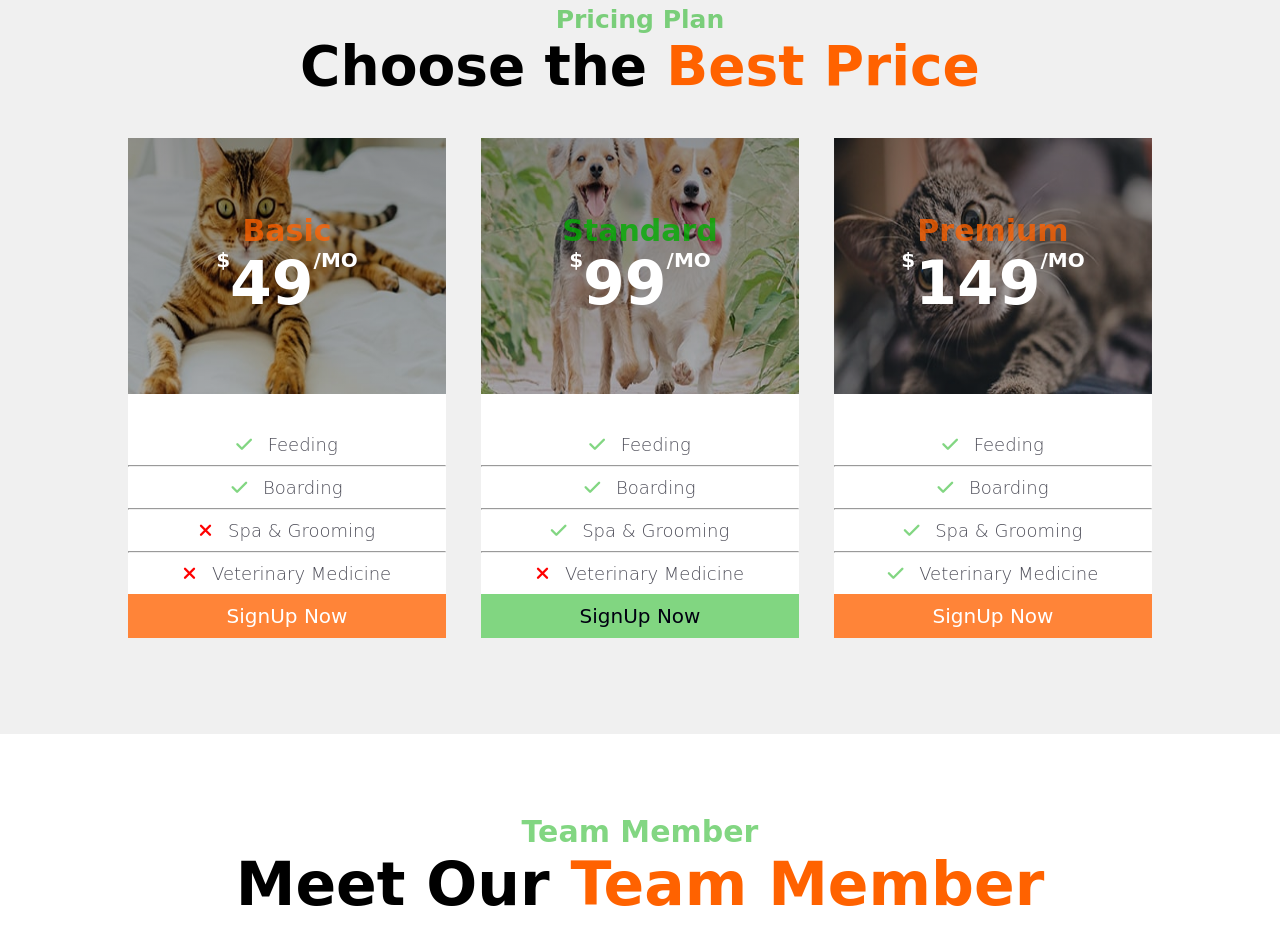
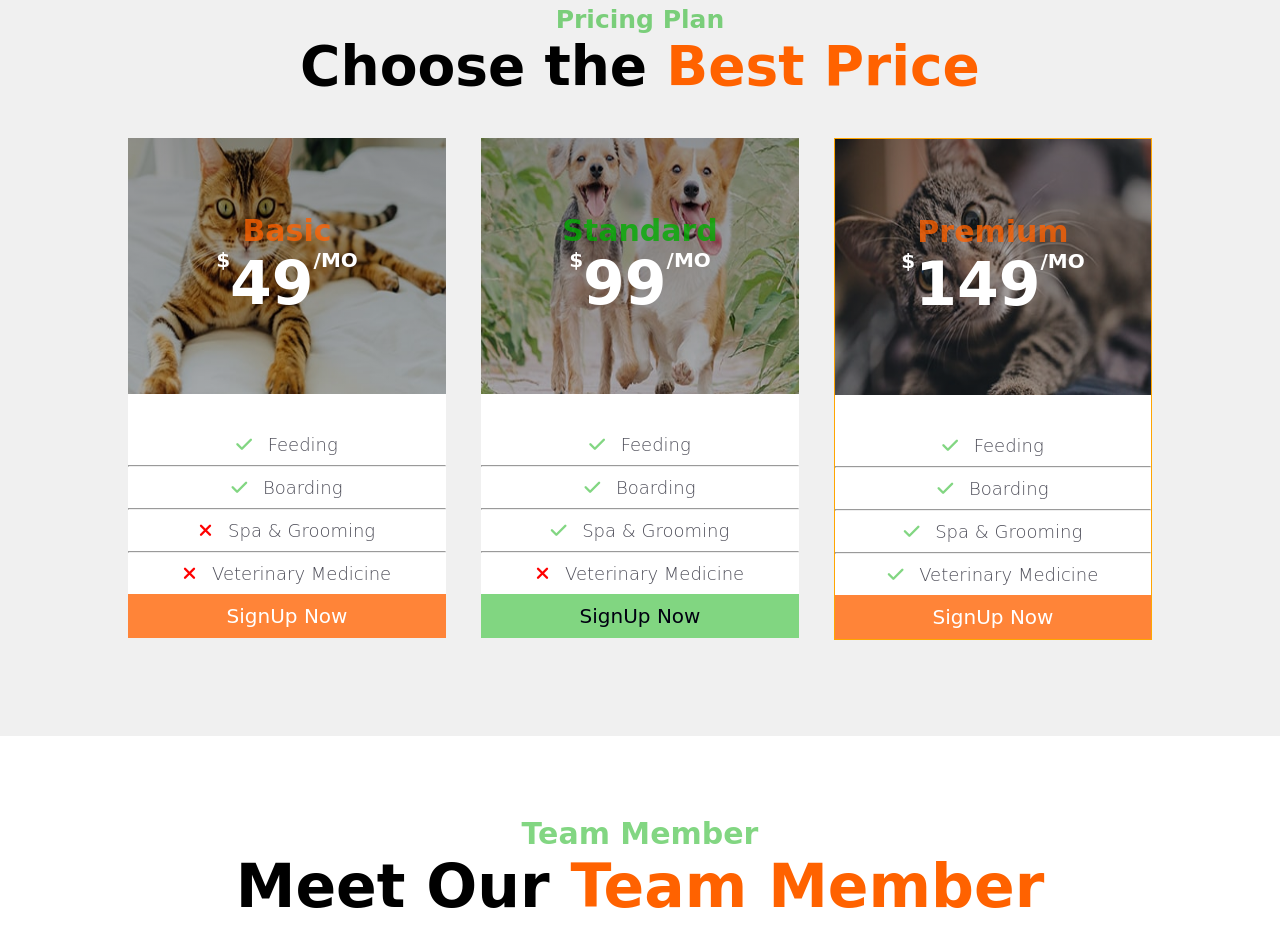
Before and after one commit to abeerhanafey/PetLover, a plain HTML site: page index.html in a window 1280 px wide. Shown: the part 3600-4535 px from the top of the page. Drawn offline with Linux system fonts and the light colour scheme; a web font is replaced by a local one.

Commit message:
Update style.css

```diff
--- a/CSS/style.css
+++ b/CSS/style.css
@@ -712,6 +712,10 @@
   flex-direction: column;
   justify-content: center;
   align-items: center;
+}
+
+.price .price-card .card3 {
+  border: 1px solid orange;
 }
 
 /* <!-- end price --> */
```
